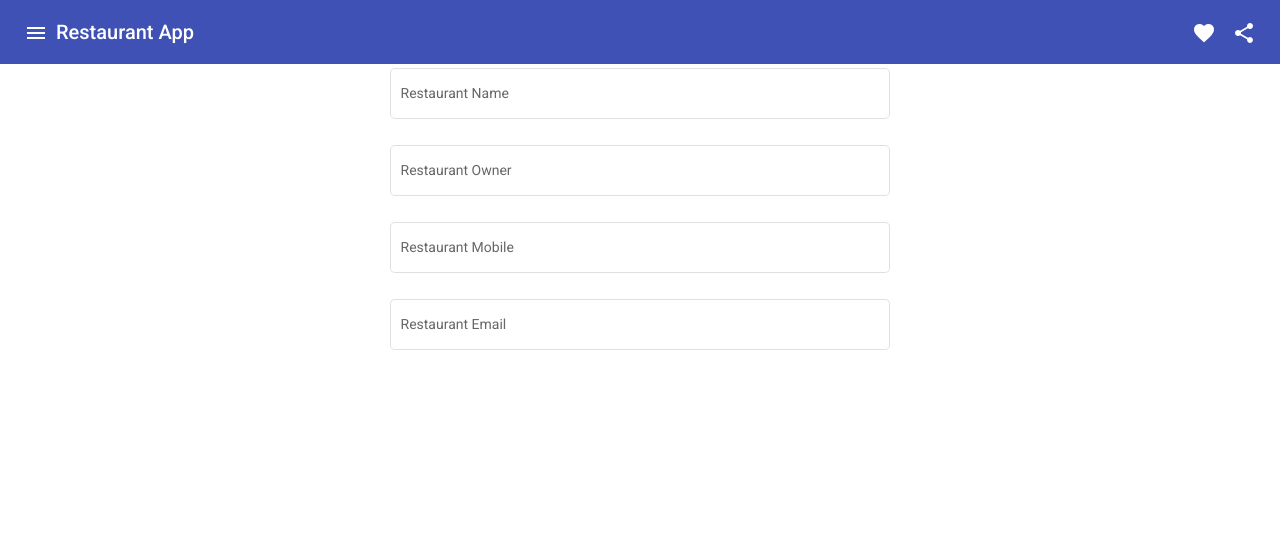
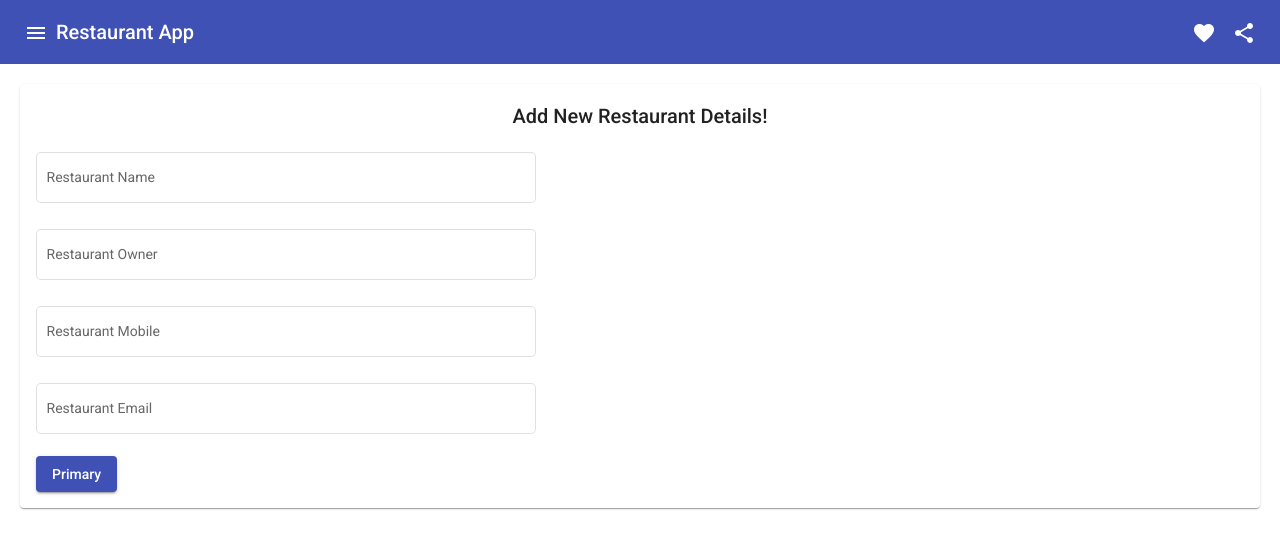
Before and after one commit to akhil888binoy/Restaurant_app, an Angular app: page /add-restaurant in a window 1280 px wide. Shown: the top 548 px of the page. Built offline with nearby package versions, Linux system fonts and the light colour scheme.

Commit message:
form for adding restaurant done

```diff
--- a/src/app/add-restaurant/add-restaurant.component.css
+++ b/src/app/add-restaurant/add-restaurant.component.css
@@ -1,3 +1,7 @@
 .form-elements{
     width:500px;
 }
+.allRestaurant{
+  padding: 20px;
+
+}
--- a/src/app/add-restaurant/add-restaurant.component.html
+++ b/src/app/add-restaurant/add-restaurant.component.html
@@ -1,5 +1,7 @@
-<div class="container">
+<div class="containe allRestaurant">
+    <mat-card>
         <div>
+            <h2 style="text-align: center">Add New Restaurant Details!</h2>
             <div>
                 <mat-form-field appearance="outline" class="form-elements">
                     <mat-label>Restaurant Name</mat-label>
@@ -11,6 +13,7 @@
                     <mat-label>Restaurant Owner</mat-label>
                     <input matInput placeholder="  Name of Owner">
                 </mat-form-field>
+
             </div>
             <div>
                 <mat-form-field appearance="outline" class="form-elements">
@@ -24,5 +27,9 @@
                     <input matInput placeholder=" Restaurant Email">
                 </mat-form-field>
             </div>
+            <div>
+                <button mat-raised-button color="primary" type="button">Primary</button>
             </div>
         </div>
+    </mat-card>
+</div>
--- a/src/app/app.module.ts
+++ b/src/app/app.module.ts
@@ -13,6 +13,8 @@ import {MatTableModule} from '@angular/material/table';
 import { AddRestaurantComponent } from './add-restaurant/add-restaurant.component';
 import {MatFormFieldModule} from '@angular/material/form-field';
 import {MatInputModule} from '@angular/material/input';
+import {MatCardModule} from '@angular/material/card';
+
 
 
 @NgModule({
@@ -31,7 +33,8 @@ import {MatInputModule} from '@angular/material/input';
     HttpClientModule,
     MatTableModule,
     MatFormFieldModule,
-    MatInputModule
+    MatInputModule,
+    MatCardModule
   ],
   providers: [],
   bootstrap: [AppComponent]
```
Lines whose indentation alone changed are shown as unchanged.
